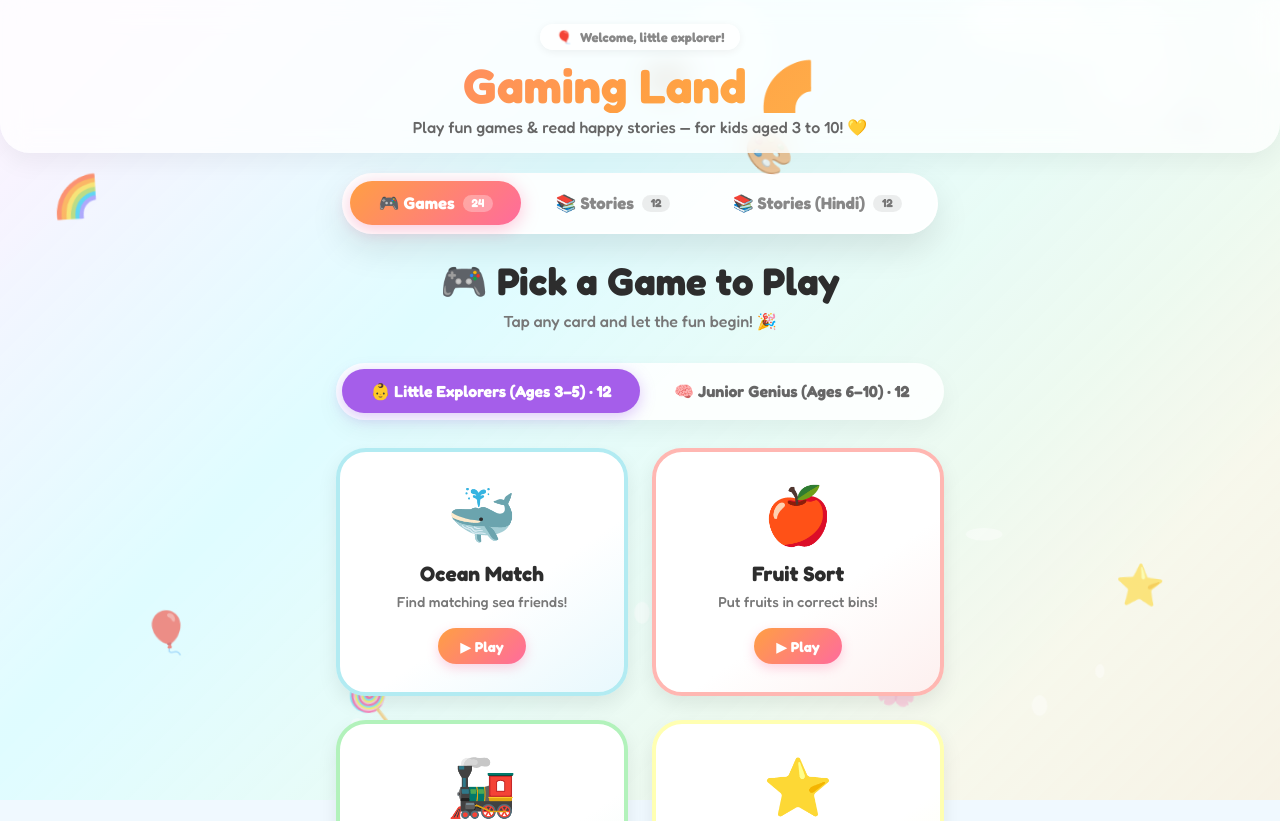
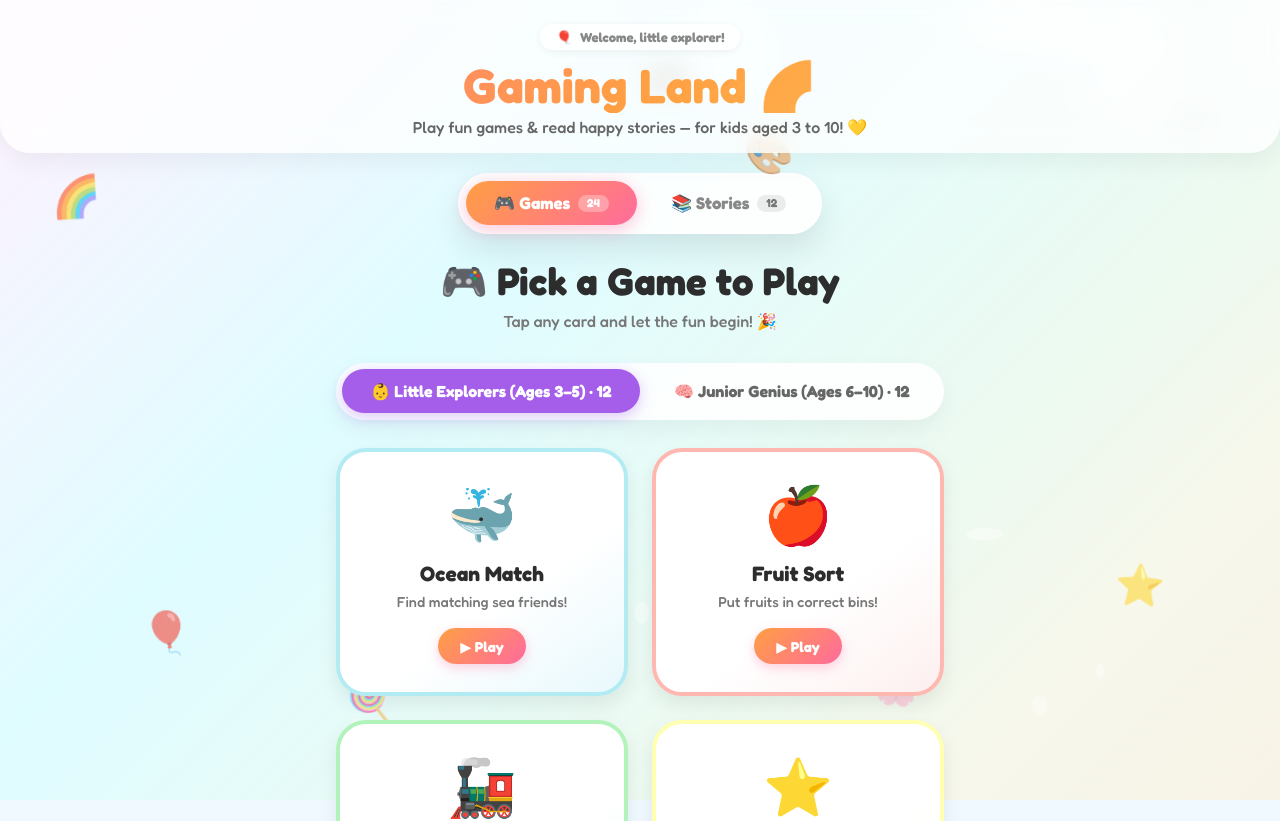
Before and after one commit to abhi3588/gaming-land-kids-2, a React (Vite) app: page / in a window 1280 px wide. Shown: the top 821 px of the page. Built offline with nearby package versions, Linux system fonts and the light colour scheme.

Commit message:
reorganize story tabs

```diff
--- a/src/App.jsx
+++ b/src/App.jsx
@@ -1,7 +1,7 @@
 import { useState, useMemo } from 'react';
 import GamesTab   from './components/games/GamesTab.jsx';
 import StoriesTab from './components/stories/StoriesTab.jsx';
-import { gamesMeta, stories, storiesHindi } from './kids-data.js';
+import { gamesMeta, stories } from './kids-data.js';
 
 const generateBubbles = () =>
   Array.from({ length: 12 }).map((_, i) => ({
@@ -30,7 +30,6 @@ export default function App() {
 
   const gamesCount   = gamesMeta.length;
   const storiesCount = stories.length;
-  const storiesHindiCount = storiesHindi.length;
 
   return (
     <div className="app" style={{ position: 'relative', minHeight: '100vh', display: 'flex', flexDirection: 'column' }}>
@@ -105,15 +104,6 @@ export default function App() {
             📚 Stories
             <span className="tab-count">{storiesCount}</span>
           </button>
-          <button
-            role="tab"
-            aria-selected={activeTab === 'stories-hindi'}
-            className={`tab-btn stories${activeTab === 'stories-hindi' ? ' active' : ''}`}
-            onClick={() => setActiveTab('stories-hindi')}
-          >
-            📚 Stories (Hindi)
-            <span className="tab-count">{storiesHindiCount}</span>
-          </button>
         </div>
       </div>
 
@@ -122,7 +112,6 @@ export default function App() {
         role="tabpanel" aria-label={activeTab === 'games' ? 'Games' : 'Stories'}>
         {activeTab === 'games'   && <GamesTab   key="games"   />}
         {activeTab === 'stories' && <StoriesTab key="stories" />}
-        {activeTab === 'stories-hindi' && <StoriesTab key="stories-hindi" storiesList={storiesHindi} lang="hi" />}
       </main>
 
       {/* ── Footer ── */}
--- a/src/components/stories/StoriesTab.jsx
+++ b/src/components/stories/StoriesTab.jsx
@@ -1,8 +1,10 @@
 import { useState } from 'react';
-import { stories as defaultStories } from '../../kids-data.js';
+import { stories, storiesHindi } from '../../kids-data.js';
+import { playSound } from '../../utils/sounds.js';
 import StoryReader from './StoryReader.jsx';
 
-export default function StoriesTab({ storiesList = defaultStories, lang = 'en' }) {
+export default function StoriesTab() {
+  const [activeCategory, setActiveCategory] = useState('en');
   const [activeStory, setActiveStory] = useState(null);
   const [readerOpen, setReaderOpen]   = useState(false);
 
@@ -10,6 +12,9 @@ export default function StoriesTab({ storiesList = defaultStories, lang = 'en' }
     setActiveStory(story);
     setReaderOpen(true);
   };
+
+  const lang = activeCategory;
+  const currentStories = lang === 'hi' ? storiesHindi : stories;
 
   const headerTitle = lang === 'hi' ? '📖 सोने के समय की कहानियाँ' : '📖 Bedtime Story Corner';
   const headerSub = lang === 'hi' ? 'तस्वीरों के साथ कहानियाँ पढ़ें! ✨' : 'Tap a story to read along with pictures! ✨';
@@ -21,8 +26,25 @@ export default function StoriesTab({ storiesList = defaultStories, lang = 'en' }
         <p>{headerSub}</p>
       </div>
 
+      <div className="category-container pop-in">
+        <div className="category-tabs">
+          <button
+            className={`category-tab${activeCategory === 'en' ? ' active' : ''}`}
+            onClick={() => { playSound('pop'); setActiveCategory('en'); }}
+          >
+            📚 Stories (English) · {stories.length}
+          </button>
+          <button
+            className={`category-tab${activeCategory === 'hi' ? ' active' : ''}`}
+            onClick={() => { playSound('pop'); setActiveCategory('hi'); }}
+          >
+            📚 Stories (Hindi) · {storiesHindi.length}
+          </button>
+        </div>
+      </div>
+
       <div className="stories-grid">
-        {storiesList.map((story, i) => (
+        {currentStories.map((story, i) => (
           <StoryCard
             key={story.id}
             story={story}
```
